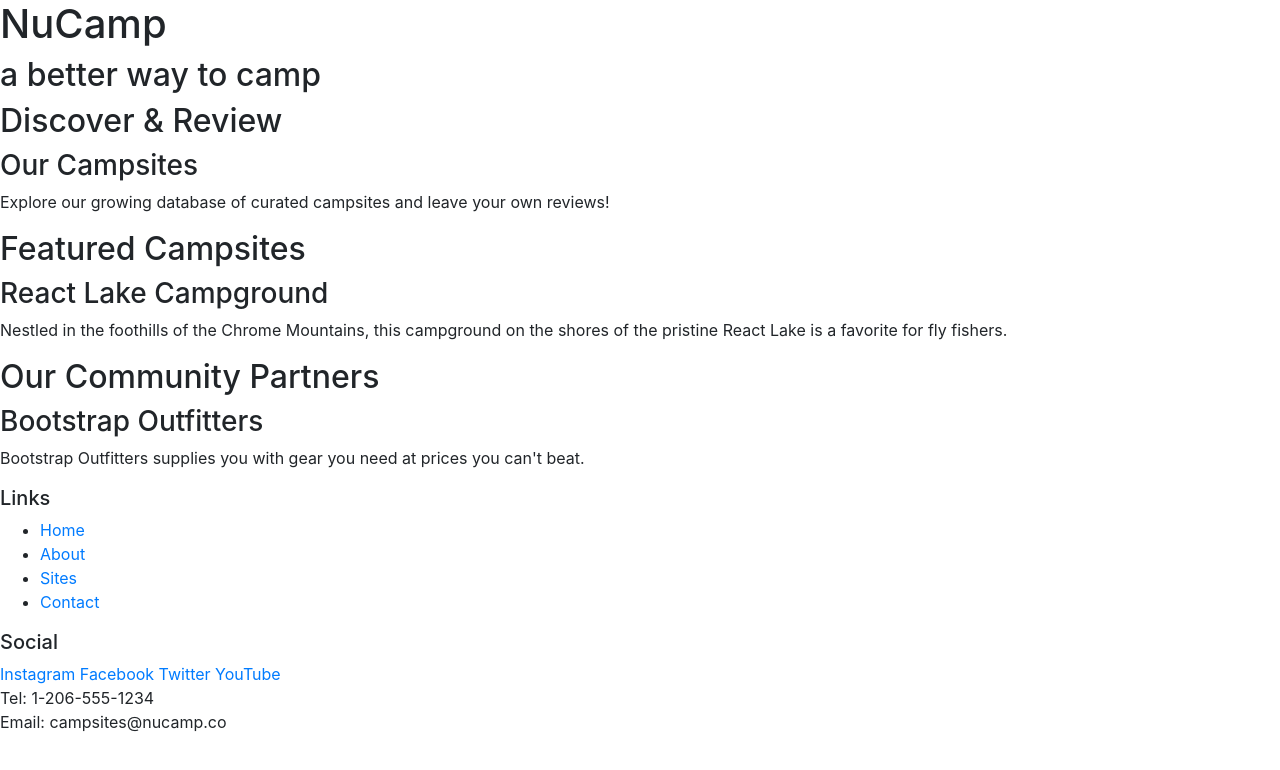
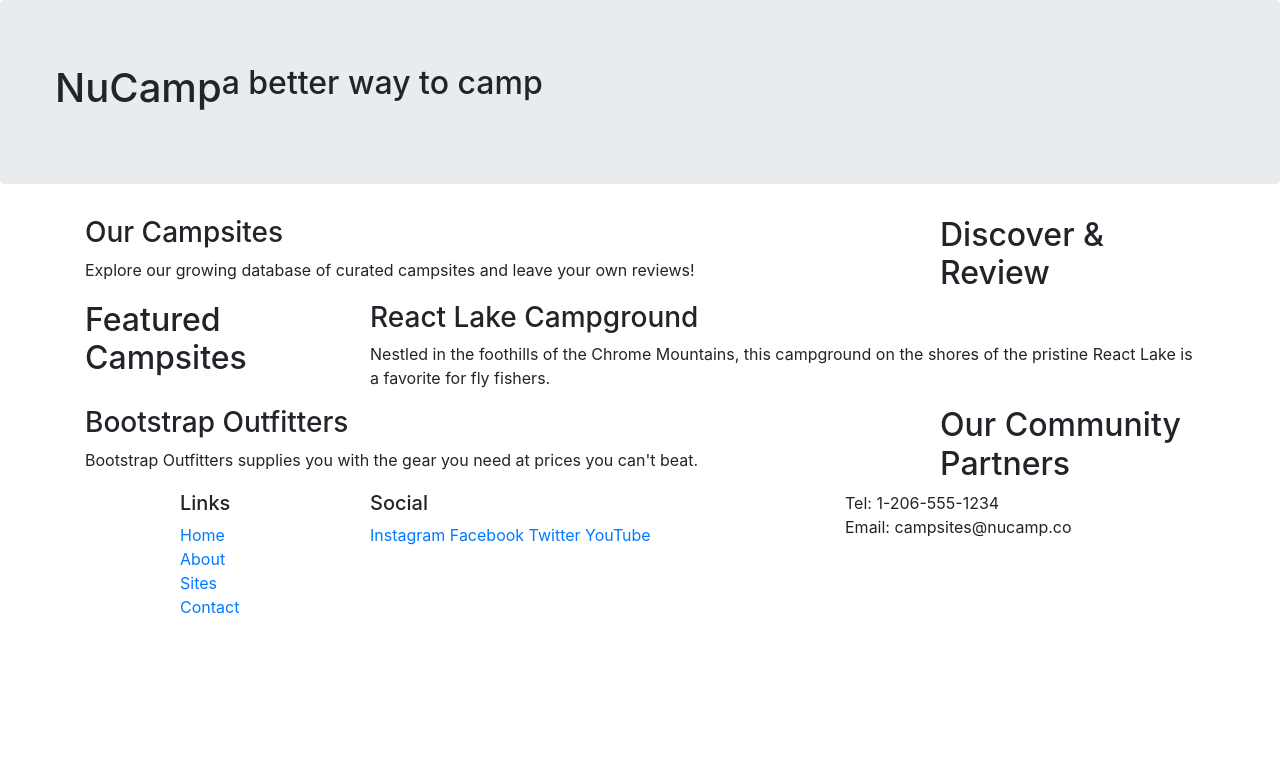
Before and after one commit to paulash21/bootstrap-setup-project, a website: page index.html in a window 1280 px wide. Drawn offline with nearby package versions, Linux system fonts and the light colour scheme.

Commit message:
Bootstrap Grid

```diff
--- a/index.html
+++ b/index.html
@@ -14,49 +14,68 @@
 
 <body>
 
-    <header>
-        <div>
+    <header class="jumbotron">
+        <div class="container">
+            <div class="row">
+                <div class="row">
             <h1>NuCamp</h1>
             <h2>a better way to camp</h2>
                 </div>
+            </div>
+        </div>
     </header>
-
-    <div>
+    <div class="container">
+        <div class="row">
+            <div class="col-sm-4 order-sm-last col-md-3">
                 <h2>Discover & Review</h2>
+            </div>
+            <div class="col">
                 <h3>Our Campsites</h3>
                 <p>Explore our growing database of curated campsites and leave your own reviews!</p>
             </div>
+        </div>
 
-    <div>
+        <div class="row">
+            <div class="col-sm-4 col-md-3">
                 <h2>Featured Campsites</h2>
+            </div>
+            <div class="col">
                 <h3>React Lake Campground</h3>
         		<p>Nestled in the foothills of the Chrome Mountains, this campground on the shores of the pristine React Lake is a favorite for fly fishers.</p>
    			</div>
+        </div>
 
-    <div>
+        <div class="row">
+            <div class="col-sm-4 order-sm-last col-md-3">
                 <h2>Our Community Partners</h2>
+            </div>
+            <div class="col">
                 <h3>Bootstrap Outfitters</h3>
-        <p>Bootstrap Outfitters supplies you with gear you need at prices you can't beat.</p>
+        		<p>Bootstrap Outfitters supplies you with the gear you need at prices you can't beat.</p>
+            </div>
+        </div>
     </div>
 
     <footer>
-        <div>
+        <div class="container">
+            <div class="row">
+                <div class="col-4 col-sm-2 offset-1">
             <h5>Links</h5>
-            <ul>
+            <ul class="list-unstyled">
                 <li><a href="#">Home</a></li>
                 <li><a href="#">About</a></li>
                 <li><a href="#">Sites</a></li>
                 <li><a href="#">Contact</a></li>
             </ul>
                 </div>
-        <div>
+        <div class="col-6 col-sm-5">
             <h5>Social</h5>
             <a href="http://instagram.com/">Instagram</a>
             <a href="http://facebook.com/">Facebook</a>
             <a href="http://twitter.com/">Twitter</a>
             <a href="http://youtube.com/">YouTube</a>
         </div>
-        <div>
+        <div class="col-sm-4">
             Tel: 1-206-555-1234<br />
             Email: campsites@nucamp.co
         </div>
```
Lines whose indentation alone changed are shown as unchanged.
